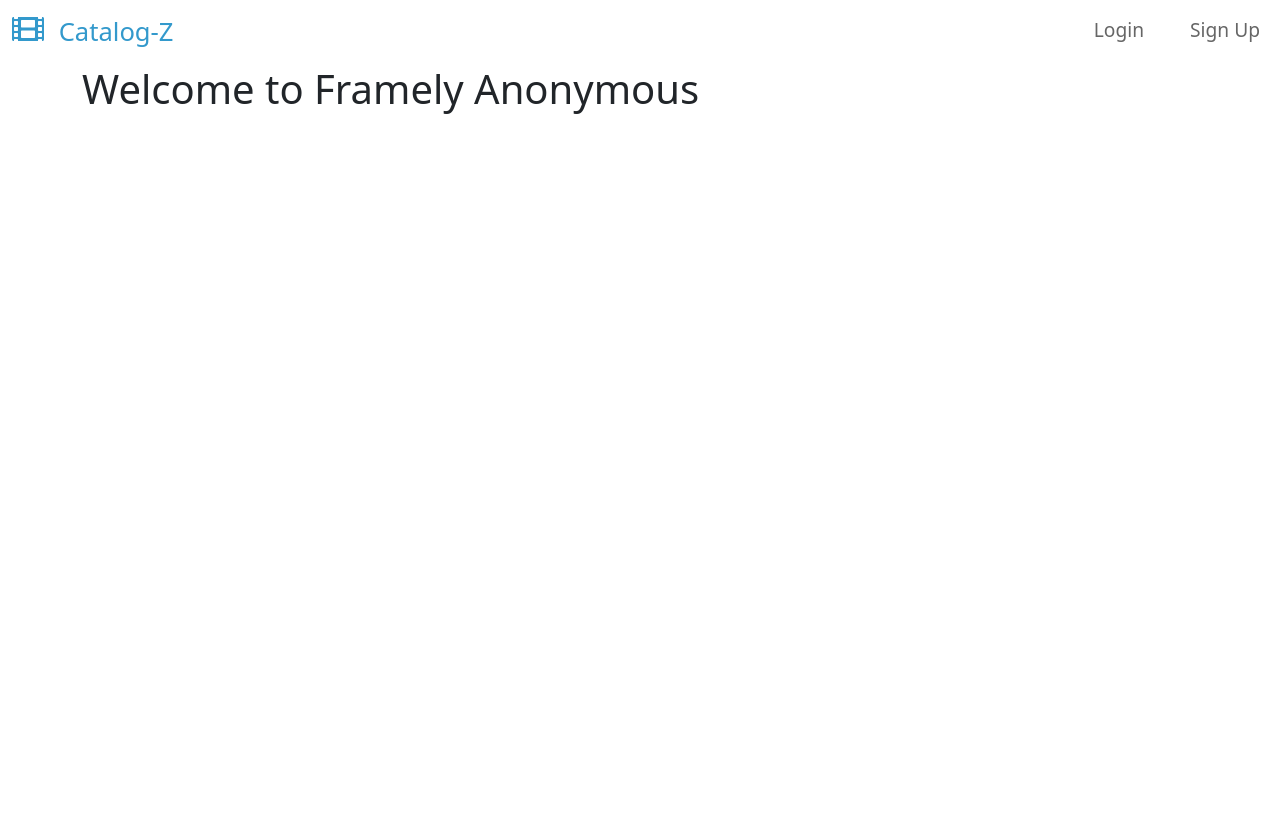
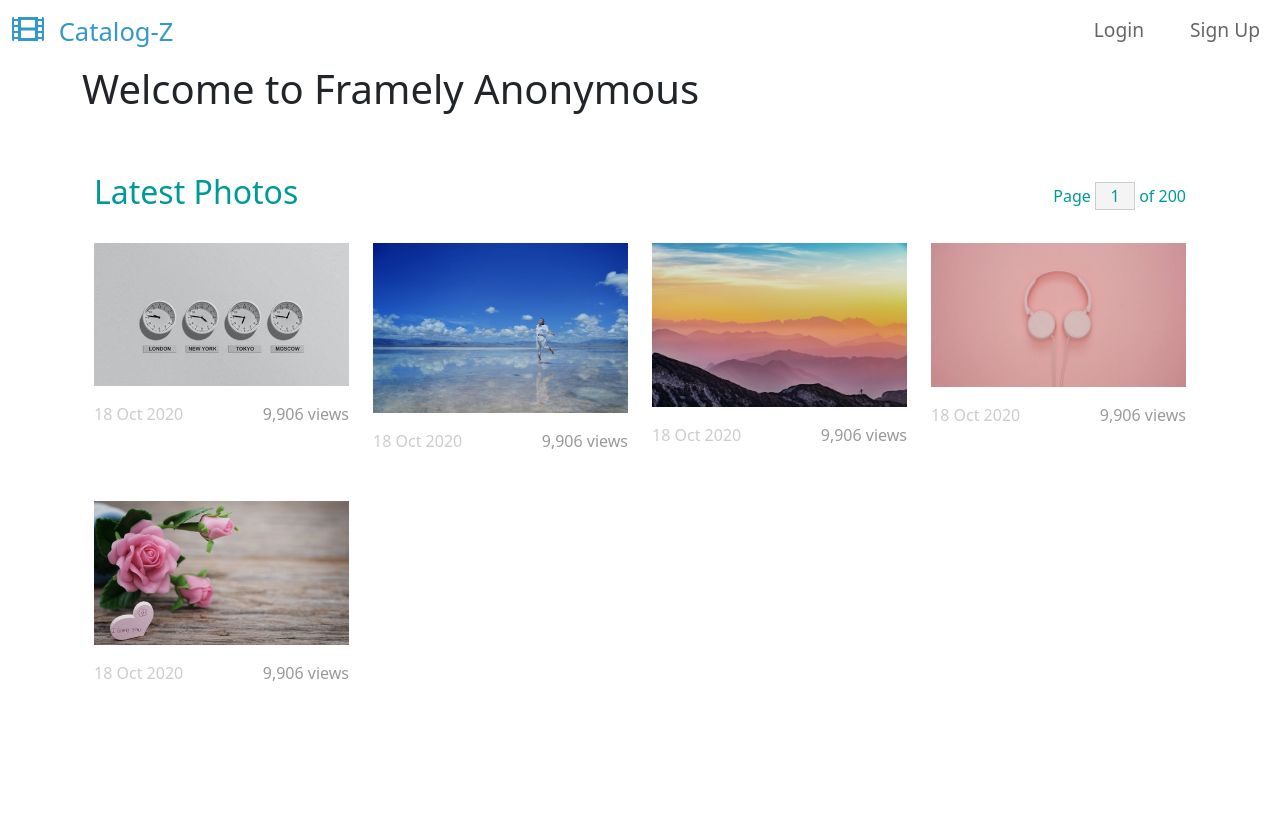
Before and after one commit to mubarak-mustopha/gallery_project, a Django app: page / in a window 1280 px wide. Before the commit the page ends 114 px from the top, so only its background shows below. Run offline with Django 4.2, Linux system fonts and the light colour scheme; data comes from the database, SQL or seed files in the repository; some libraries are stand-ins or nearby versions.

Commit message:
Display all photos in home page

```diff
--- a/templates/home.html
+++ b/templates/home.html
@@ -22,4 +22,39 @@
         {% endif %}
     </h1>
 
+    <div class="container-fluid tm-container-content tm-mt-60">
+
+        <div class="row mb-4">
+            <h2 class="col-6 tm-text-primary">
+                Latest Photos
+            </h2>
+            <div class="col-6 d-flex justify-content-end align-items-center">
+                <form action="" class="tm-text-primary">
+                    Page <input type="text" value="1" size="1" class="tm-input-paging tm-text-primary"> of 200
+                </form>
+            </div>
+        </div>
+
+        <div class="row tm-mb-90 tm-gallery">
+            {% for photo in photos %}
+
+            <div class="col-xl-3 col-lg-4 col-md-6 col-sm-6 col-12 mb-5">
+                <figure class="effect-ming tm-video-item">
+                    <img src="{{photo.image.url}}" alt="Image" class="img-fluid">
+                    <figcaption class="d-flex align-items-center justify-content-center">
+                        <h2>{{photo.short_title}}</h2>
+                        <a href="{% url 'photo-detail' photo.id photo.slug %}">View more</a>
+                    </figcaption>
+                </figure>
+                <div class="d-flex justify-content-between tm-text-gray">
+                    <span class="tm-text-gray-light">18 Oct 2020</span>
+                    <span>9,906 views</span>
+                </div>
+            </div>
+
+            {% endfor %}
+        </div>
+
+    </div>
+
 {% endblock %}
```
